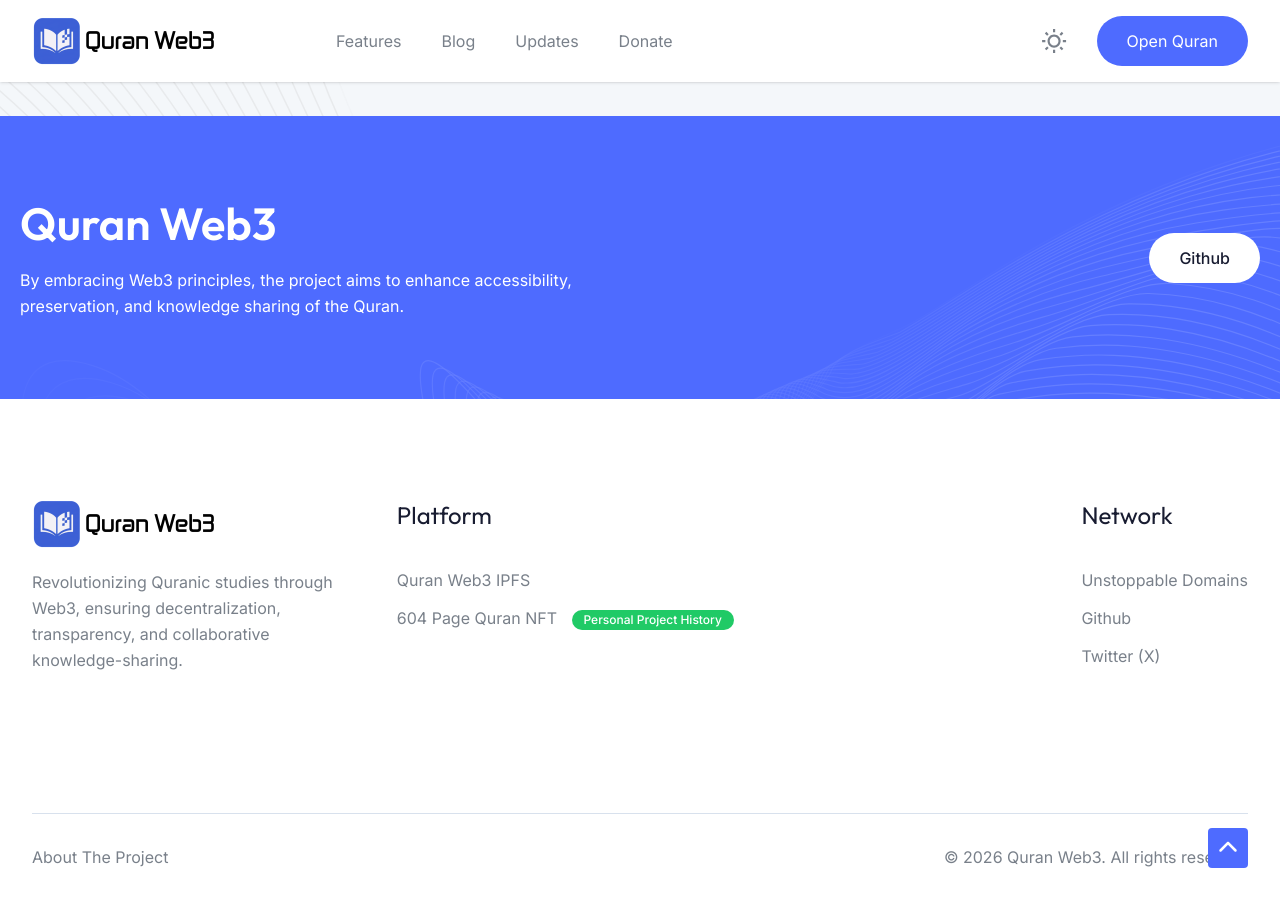
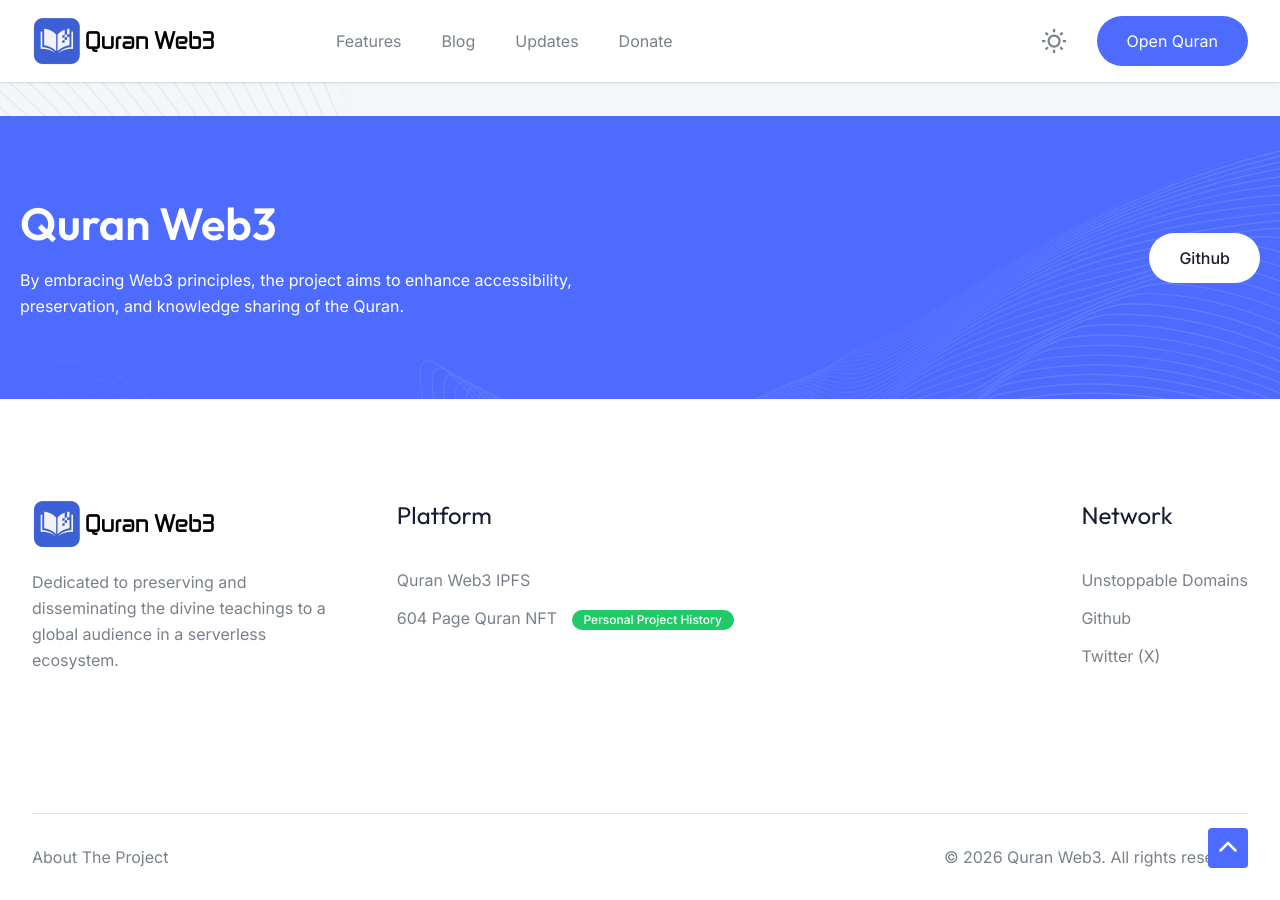
Before and after one commit to quran-web3/quran-web3.github.io, a Jekyll site: the page built from index.html, in a window 1280 px wide and 900 px high, scrolled down 6625 px. Built offline with Jekyll 4.4.1, drawn with Linux system fonts in a browser that asks for light colours.

Commit message:
Update home.html

```diff
--- a/_layouts/home.html
+++ b/_layouts/home.html
@@ -584,7 +584,7 @@
                 <img src="{{ '/images/logo-light.png' | relative_url }}" alt="Logo" class="om" />
                 <img src="{{ '/images/logo-dark.png' | relative_url }}" alt="Logo" class="xc nm" />
               </a>
-              <p class="lc fb">Revolutionizing Quranic studies through Web3, ensuring decentralization, transparency, and collaborative knowledge-sharing.</p>
+              <p class="lc fb">Dedicated to preserving and disseminating the divine teachings to a global audience in a serverless ecosystem.</p>
             </div>
             <div class="vd ro tc sf rn un gg vn">
               <div class="animate_top">
```
